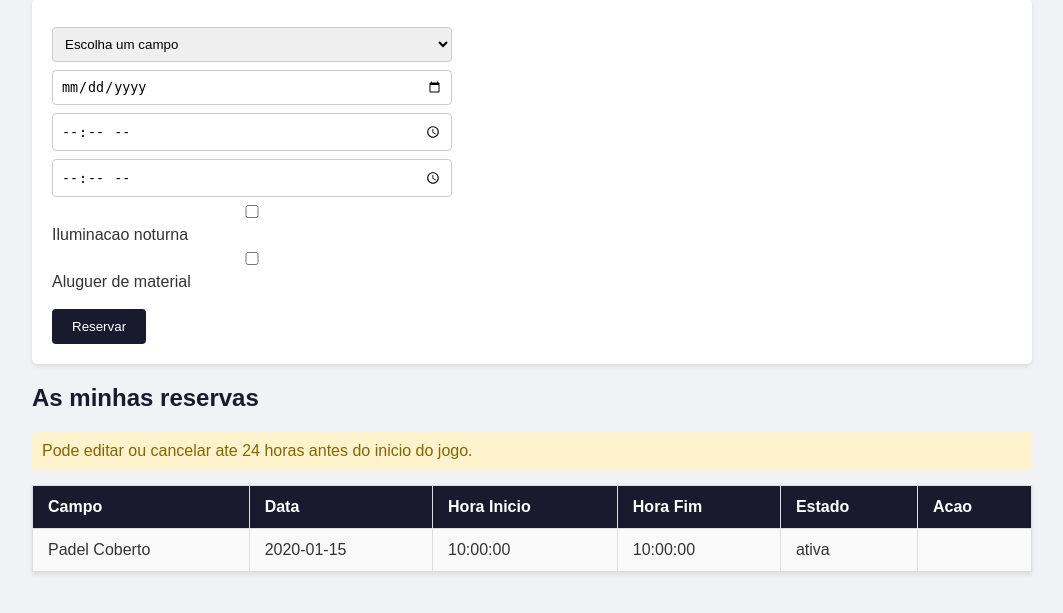
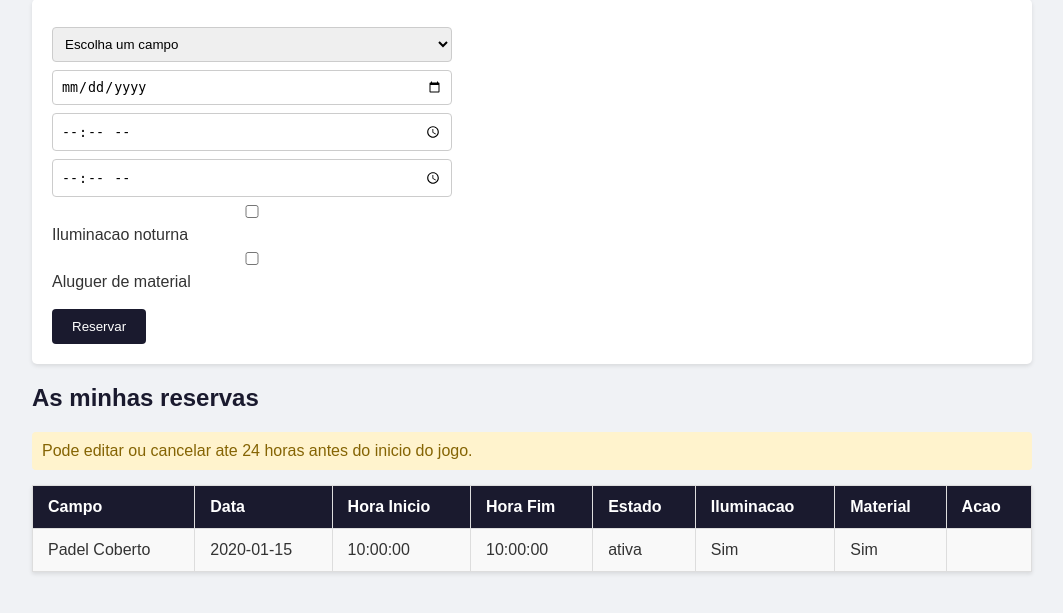
Before and after one commit to yxsin720/projeto-clube-desportivo, a PHP site: page /reservas.php in a window 1280 px wide. Shown: the part 127-740 px from the top of the page, without its empty margins (108-1171 px from the left). Run offline with PHP 8.4, Linux system fonts and the light colour scheme; the visitor is signed in with stand-in values (Sample User, id 1); data comes from the database, SQL or seed files in the repository; tables that the repository leaves empty hold one stand-in row (values such as "Sample post").

Commit message:
adicao de edicao de reservas

```diff
--- a/reservas.php
+++ b/reservas.php
@@ -42,15 +42,37 @@ if ($_SERVER['REQUEST_METHOD'] == 'POST' && isset($_POST['cancelar'])) {
     $reserva = $reserva->fetch();
 
     if ($reserva) {
-        $data_reserva = $reserva['data_hora'] . ' ' . $reserva['hora_inicio'];
-        $diferenca = strtotime($data_reserva) - time();
-
+        $diferenca = strtotime($reserva['data_hora'] . ' ' . $reserva['hora_inicio']) - time();
         if ($diferenca > 86400) {
             $stmt = $pdo->prepare("UPDATE reservas SET estado = 'cancelada' WHERE id = ?");
             $stmt->execute([$id_reserva]);
             $sucesso = 'Reserva cancelada com sucesso!';
         } else {
             $erro = 'Nao pode cancelar com menos de 24 horas de antecedencia.';
+        }
+    }
+}
+
+if ($_SERVER['REQUEST_METHOD'] == 'POST' && isset($_POST['editar'])) {
+    $id_reserva = $_POST['id_reserva'];
+    $data_hora = $_POST['data_hora'];
+    $hora_inicio = $_POST['hora_inicio'];
+    $hora_fim = $_POST['hora_fim'];
+    $iluminacao = isset($_POST['iluminacao']) ? 1 : 0;
+    $aluguer_material = isset($_POST['aluguer_material']) ? 1 : 0;
+
+    $reserva = $pdo->prepare("SELECT * FROM reservas WHERE id = ? AND id_user = ?");
+    $reserva->execute([$id_reserva, $id_user]);
+    $reserva = $reserva->fetch();
+
+    if ($reserva) {
+        $diferenca = strtotime($reserva['data_hora'] . ' ' . $reserva['hora_inicio']) - time();
+        if ($diferenca > 86400) {
+            $stmt = $pdo->prepare("UPDATE reservas SET data_hora = ?, hora_inicio = ?, hora_fim = ?, iluminacao = ?, aluguer_material = ? WHERE id = ?");
+            $stmt->execute([$data_hora, $hora_inicio, $hora_fim, $iluminacao, $aluguer_material, $id_reserva]);
+            $sucesso = 'Reserva atualizada com sucesso!';
+        } else {
+            $erro = 'Nao pode editar com menos de 24 horas de antecedencia.';
         }
     }
 }
@@ -78,7 +100,6 @@ $minhas_reservas = $minhas_reservas->fetchAll();
         <a href="logout.php">Logout</a>
         <a href="about.php">Sobre nos</a>
     </nav>
-
     <div class="container">
         <h2>Efetuar Reserva</h2>
         <?php if ($erro): ?><p class="erro"><?= $erro ?></p><?php endif; ?>
@@ -108,6 +129,8 @@ $minhas_reservas = $minhas_reservas->fetchAll();
                 <th>Hora Inicio</th>
                 <th>Hora Fim</th>
                 <th>Estado</th>
+                <th>Iluminacao</th>
+                <th>Material</th>
                 <th>Acao</th>
             </tr>
             <?php foreach ($minhas_reservas as $r): ?>
@@ -117,10 +140,18 @@ $minhas_reservas = $minhas_reservas->fetchAll();
                     <td><?= $r['hora_inicio'] ?></td>
                     <td><?= $r['hora_fim'] ?></td>
                     <td><?= $r['estado'] ?></td>
+                    <td><?= $r['iluminacao'] ? 'Sim' : 'Nao' ?></td>
+                    <td><?= $r['aluguer_material'] ? 'Sim' : 'Nao' ?></td>
                     <td>
                         <?php if ($r['estado'] == 'ativa' && (strtotime($r['data_hora'] . ' ' . $r['hora_inicio']) - time()) > 86400): ?>
                             <form method="POST">
                                 <input type="hidden" name="id_reserva" value="<?= $r['id'] ?>">
+                                <input type="date" name="data_hora" value="<?= $r['data_hora'] ?>" required>
+                                <input type="time" name="hora_inicio" value="<?= $r['hora_inicio'] ?>" required>
+                                <input type="time" name="hora_fim" value="<?= $r['hora_fim'] ?>" required>
+                                <label><input type="checkbox" name="iluminacao" <?= $r['iluminacao'] ? 'checked' : '' ?>> Iluminacao</label>
+                                <label><input type="checkbox" name="aluguer_material" <?= $r['aluguer_material'] ? 'checked' : '' ?>> Material</label>
+                                <button type="submit" name="editar">Editar</button>
                                 <button type="submit" name="cancelar">Cancelar</button>
                             </form>
                         <?php endif; ?>
```
